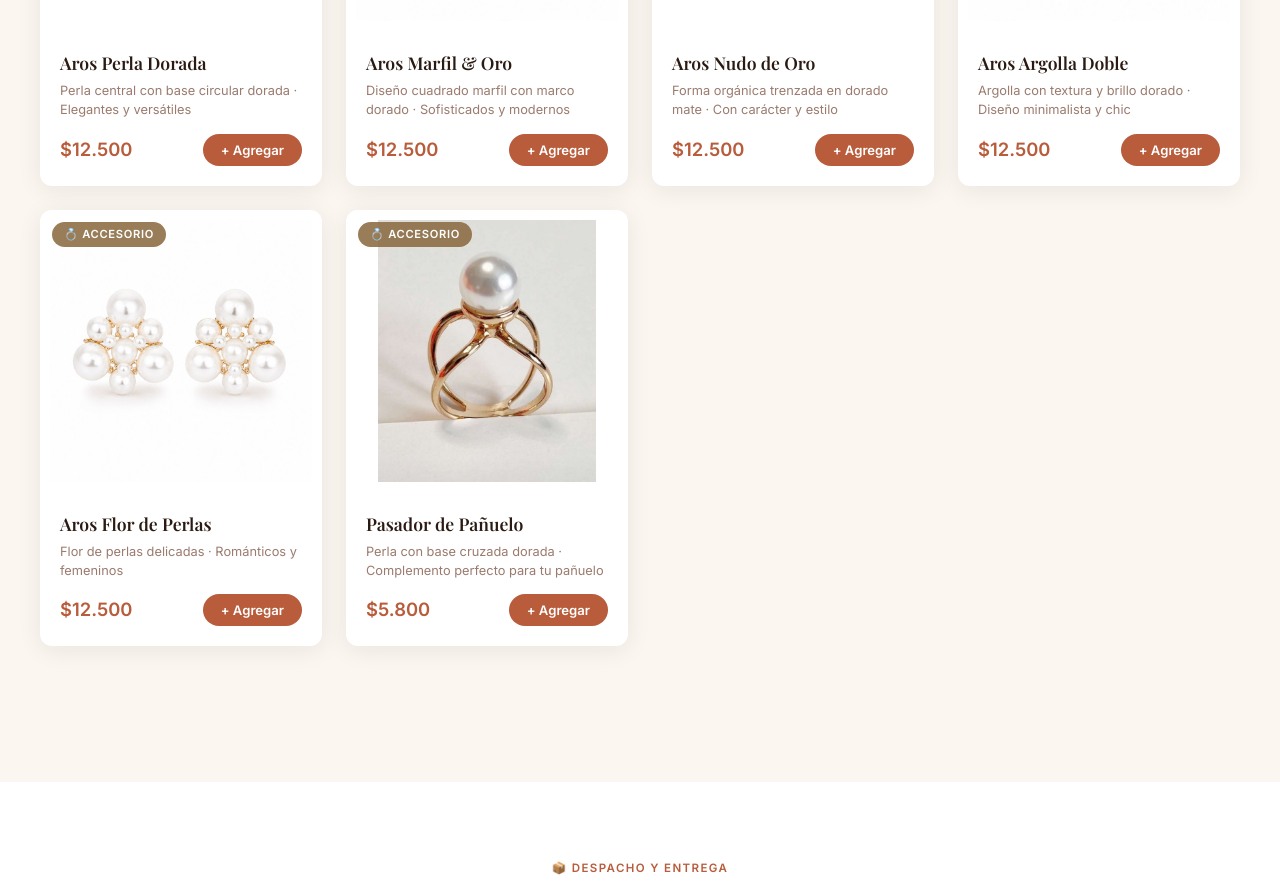
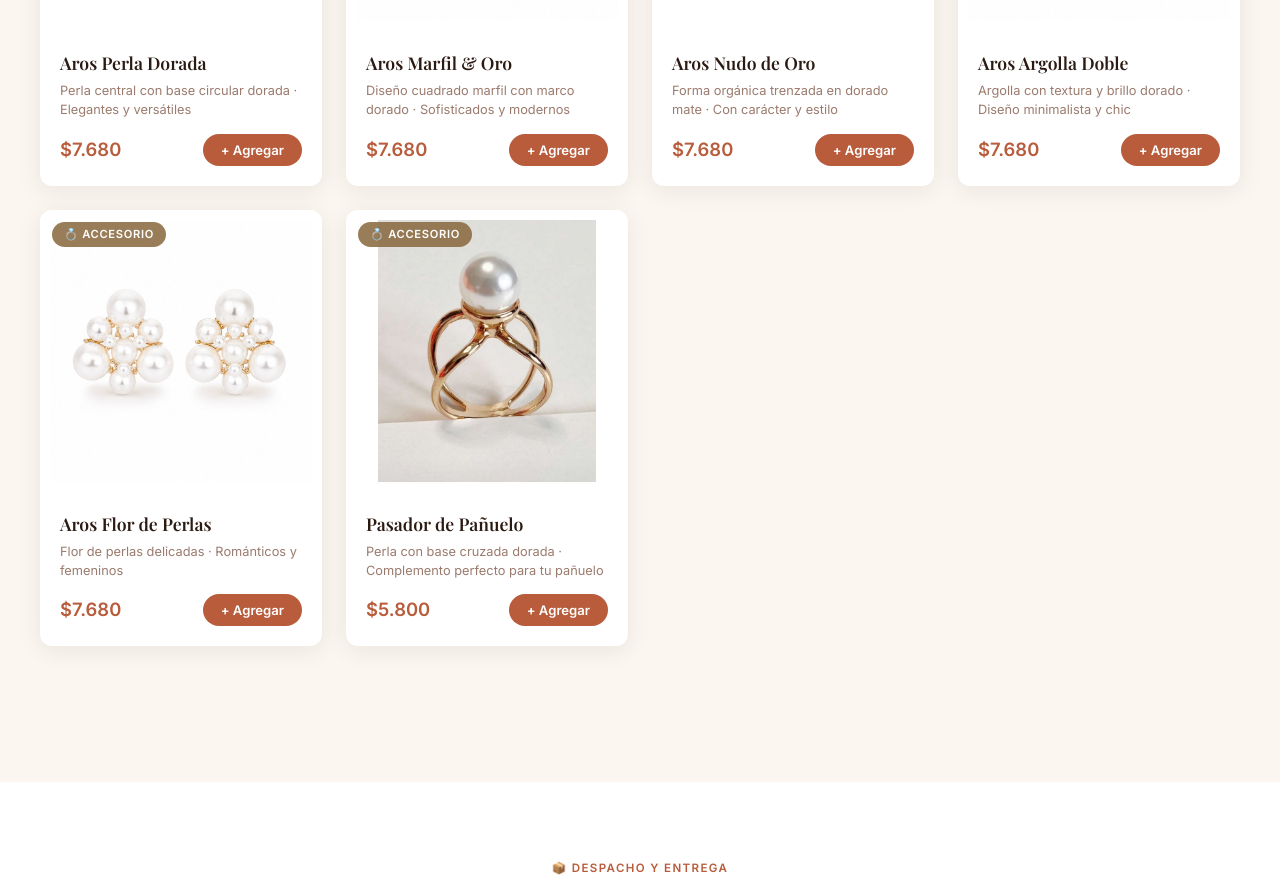
Before and after one commit to catybarrios-cloud/tienda-panuelos, a plain HTML site: page index.html in a window 1280 px wide. Shown: the part 3640-4536 px from the top of the page. Drawn offline with nearby package versions, Linux system fonts and the light colour scheme; a web font is replaced by a local one.

Commit message:
Add files via upload

```diff
--- a/index.html
+++ b/index.html
@@ -1164,11 +1164,11 @@
     { id: 11, collection: 'clasica', name: 'Pañuelo 11', desc: '65×65 cm · Cebra blanco y negro',   price: 7500, image: 'imagenes/modelo11.jpg', emoji: '🖤' },
     { id: 12, collection: 'clasica', name: 'Pañuelo 12', desc: '65×65 cm · Flores tropicales',      price: 7500, image: 'imagenes/modelo12.jpg', emoji: '🌺' },
     // Accesorios
-    { id: 13, collection: 'accesorios', name: 'Aros Perla Dorada',   desc: 'Perla central con base circular dorada · Elegantes y versátiles', price: 12500, image: 'imagenes/aro1.jpg', emoji: '⭕' },
-    { id: 14, collection: 'accesorios', name: 'Aros Marfil & Oro',   desc: 'Diseño cuadrado marfil con marco dorado · Sofisticados y modernos', price: 12500, image: 'imagenes/aro3.jpg', emoji: '🟡' },
-    { id: 15, collection: 'accesorios', name: 'Aros Nudo de Oro',    desc: 'Forma orgánica trenzada en dorado mate · Con carácter y estilo',   price: 12500, image: 'imagenes/aro4.jpg', emoji: '✨' },
-    { id: 16, collection: 'accesorios', name: 'Aros Argolla Doble',  desc: 'Argolla con textura y brillo dorado · Diseño minimalista y chic',  price: 12500, image: 'imagenes/aro5.jpg', emoji: '💛' },
-    { id: 17, collection: 'accesorios', name: 'Aros Flor de Perlas', desc: 'Flor de perlas delicadas · Románticos y femeninos',                 price: 12500, image: 'imagenes/aro2.jpg', emoji: '🌸' },
+    { id: 13, collection: 'accesorios', name: 'Aros Perla Dorada',   desc: 'Perla central con base circular dorada · Elegantes y versátiles', price: 7680, image: 'imagenes/aro1.jpg', emoji: '⭕' },
+    { id: 14, collection: 'accesorios', name: 'Aros Marfil & Oro',   desc: 'Diseño cuadrado marfil con marco dorado · Sofisticados y modernos', price: 7680, image: 'imagenes/aro3.jpg', emoji: '🟡' },
+    { id: 15, collection: 'accesorios', name: 'Aros Nudo de Oro',    desc: 'Forma orgánica trenzada en dorado mate · Con carácter y estilo',   price: 7680, image: 'imagenes/aro4.jpg', emoji: '✨' },
+    { id: 16, collection: 'accesorios', name: 'Aros Argolla Doble',  desc: 'Argolla con textura y brillo dorado · Diseño minimalista y chic',  price: 7680, image: 'imagenes/aro5.jpg', emoji: '💛' },
+    { id: 17, collection: 'accesorios', name: 'Aros Flor de Perlas', desc: 'Flor de perlas delicadas · Románticos y femeninos',                 price: 7680, image: 'imagenes/aro2.jpg', emoji: '🌸' },
     { id: 18, collection: 'accesorios', name: 'Pasador de Pañuelo',  desc: 'Perla con base cruzada dorada · Complemento perfecto para tu pañuelo', price: 5800, image: 'imagenes/pasador1.jpg', emoji: '💎' },
   ];
 
```
